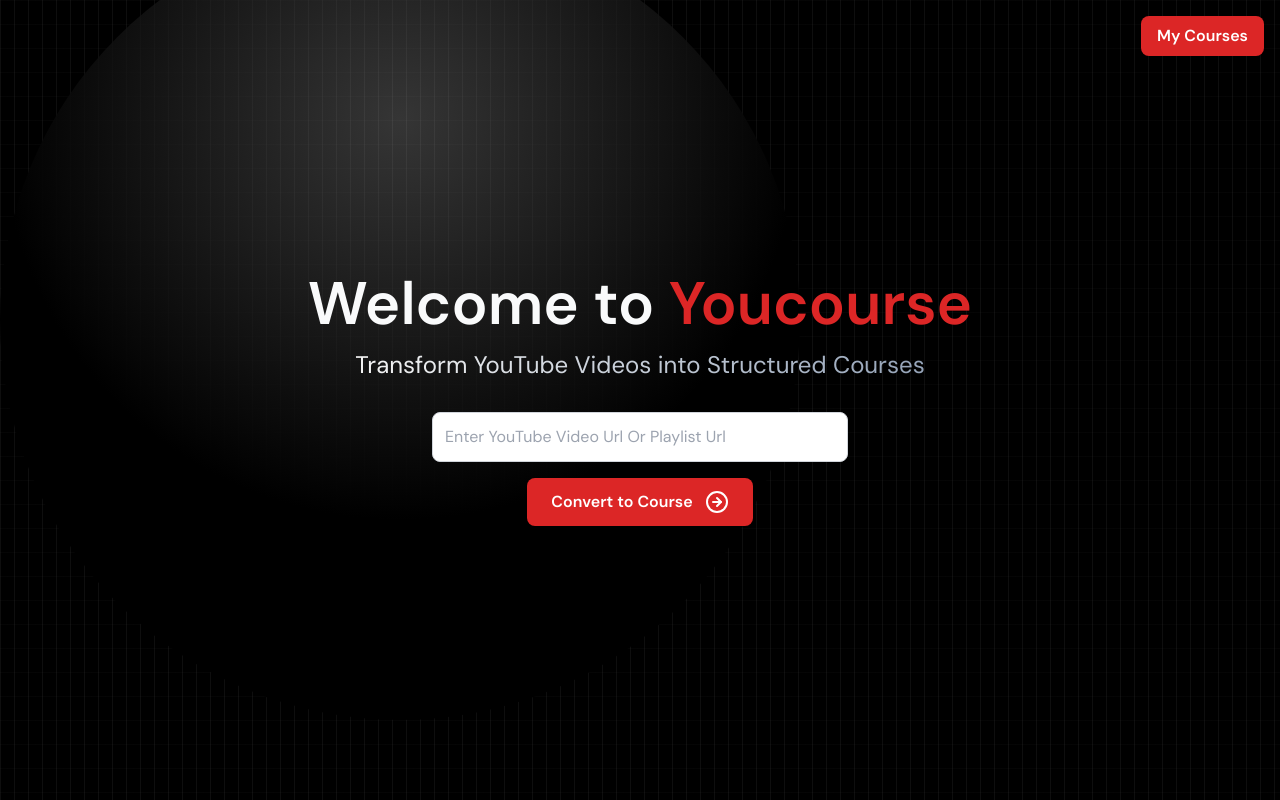
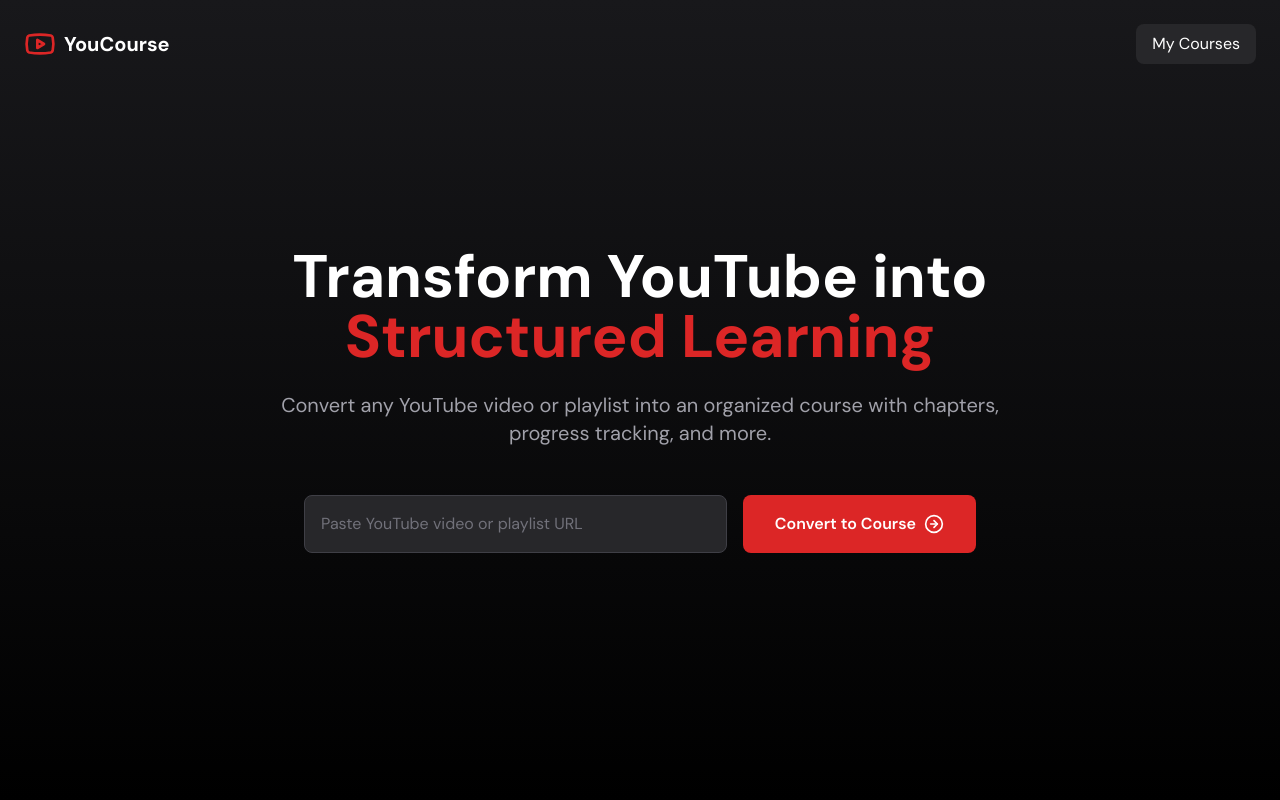
Before and after one commit to Akshaygore1/ucourse, a Next.js app: page / in a window 1280 px wide. Built offline with nearby package versions, Linux system fonts and the light colour scheme.

Commit message:
landing page update

```diff
--- a/app/page.tsx
+++ b/app/page.tsx
@@ -3,7 +3,7 @@
 import { redirect, useRouter } from "next/navigation";
 import { useState } from "react";
 import { useVideoStore } from "../store/store";
-import { CircleArrowRight } from "lucide-react";
+import { CircleArrowRight, Youtube } from "lucide-react";
 
 export default function Home() {
   const [url, setUrl] = useState<string | null>(null);
@@ -21,50 +21,55 @@
       }
       if (url.includes("youtube.com/playlist?list=")) {
         const playlistId = url.split("list=")[1].split("&")[0];
-        // const playlistId = url.split("list=")[1];
         push(`/playlist/${playlistId}`);
       }
     }
   };
 
   return (
-    <main className="relative h-screen w-screen bg-black">
-      <div className="absolute top-4 right-4 z-20">
+    <main className="min-h-screen bg-gradient-to-b from-zinc-900 to-black">
+      {/* Navigation */}
+      <nav className="absolute top-0 left-0 right-0 p-6 flex justify-between items-center">
+        <div className="flex items-center gap-2">
+          <Youtube className="text-red-600" size={32} />
+          <span className="text-xl font-bold text-white">YouCourse</span>
+        </div>
         <button
           onClick={() => push("/mycourse")}
-          className="px-4 py-2 bg-red-600 text-white font-semibold rounded-lg hover:bg-red-600 transition duration-300"
+          className="px-4 py-2 bg-zinc-800 text-white rounded-lg hover:bg-zinc-700 transition-colors"
         >
           My Courses
         </button>
-      </div>
-      <div className="flex justify-center items-center flex-col h-full">
-        <div className="absolute inset-0 bg-[linear-gradient(to_right,#4f4f4f2e_1px,transparent_1px),linear-gradient(to_bottom,#8080800a_1px,transparent_1px)] bg-[size:14px_24px]"></div>
-        <div className="absolute left-0 right-0 top-[-10%] h-[800px] w-[800px] rounded-full bg-[radial-gradient(circle_400px_at_50%_200px,#fbfbfb36,#000)]"></div>
-        <h2 className="relative z-10 text-center text-4xl font-semibold text-gray-50 sm:text-6xl mb-4">
-          Welcome to
-          <span className="text-red-600"> Youcourse</span>
-        </h2>
-        <div className="relative z-10 text-2xl inline-flex bg-gradient-to-r  bg-[200%_auto] bg-clip-text leading-tight text-transparent from-neutral-100 via-slate-400 to-neutral-400 animate-text-gradient">
-          Transform YouTube Videos into Structured Courses
-        </div>
-        <div className="relative z-10 mt-8 w-full max-w-md px-4">
+      </nav>
+
+      {/* Hero Section */}
+      <div className="h-screen flex items-center justify-center">
+        <div className="max-w-3xl mx-auto text-center px-4">
+          <h1 className="text-5xl md:text-6xl font-bold text-white mb-6">
+            Transform YouTube into
+            <span className="text-red-600"> Structured Learning</span>
+          </h1>
+
+          <p className="text-xl text-zinc-400 mb-12">
+            Convert any YouTube video or playlist into an organized course with
+            chapters, progress tracking, and more.
+          </p>
+
+          <div className="flex flex-col md:flex-row gap-4 max-w-2xl mx-auto">
             <input
               type="text"
-            placeholder="Enter YouTube Video Url Or Playlist Url"
+              placeholder="Paste YouTube video or playlist URL"
               onChange={(e) => setUrl(e.target.value)}
-            className="w-full p-3 text-black rounded-lg border border-gray-300 focus:outline-none focus:ring-2 focus:ring-blue-500"
+              className="flex-1 p-4 rounded-lg bg-zinc-800 text-white placeholder-zinc-500 border border-zinc-700 focus:outline-none focus:ring-2 focus:ring-red-500"
             />
-        </div>
-        <div className="relative z-10 mt-4">
             <button
               onClick={handleClick}
-            className="px-6 py-3 gap-3 bg-red-600 text-white font-semibold rounded-lg hover:bg-red-600 transition duration-300 flex flex-row justify-center items-center"
+              className="px-8 py-4 bg-red-600 text-white font-semibold rounded-lg hover:bg-red-700 transition-colors flex items-center justify-center gap-2"
             >
               Convert to Course
-            <span>
-              <CircleArrowRight />
-            </span>
+              <CircleArrowRight size={20} />
             </button>
+          </div>
         </div>
       </div>
     </main>
```
Lines whose indentation alone changed are shown as unchanged.
